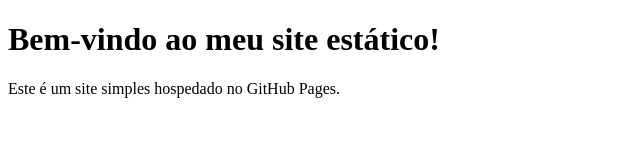
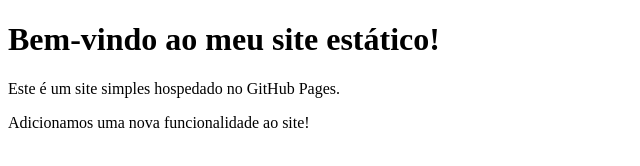
Before and after one commit to DanMKK/Morfeus, a plain HTML site: page index.html in a window 1280 px wide. Shown: the whole page, without its empty margins (0-640 px from the left). Drawn offline with Linux system fonts and the light colour scheme.

Commit message:
Adicionamos uma nova funcionalidade

```diff
--- a/index.html
+++ b/index.html
@@ -10,3 +10,4 @@
   <p>Este é um site simples hospedado no GitHub Pages.</p>
 </body>
 </html>
+<p>Adicionamos uma nova funcionalidade ao site!</p>
```
